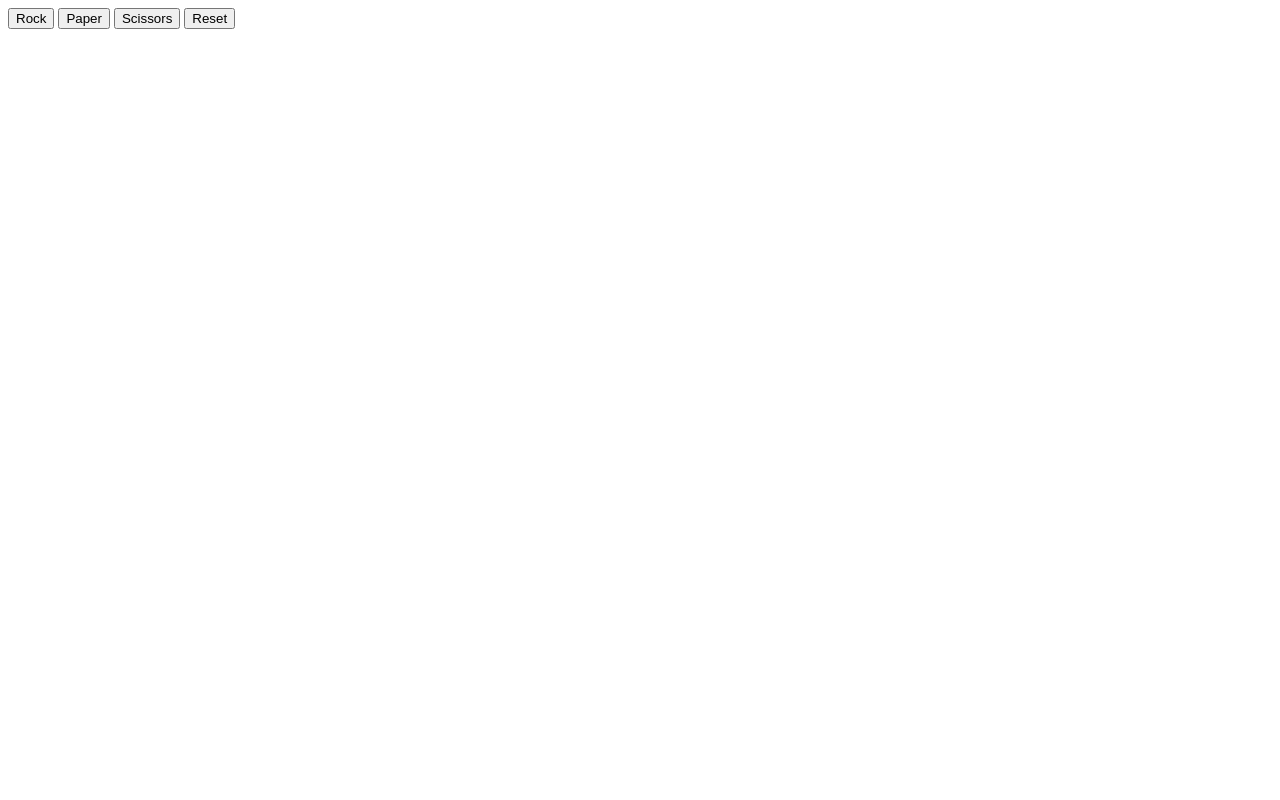
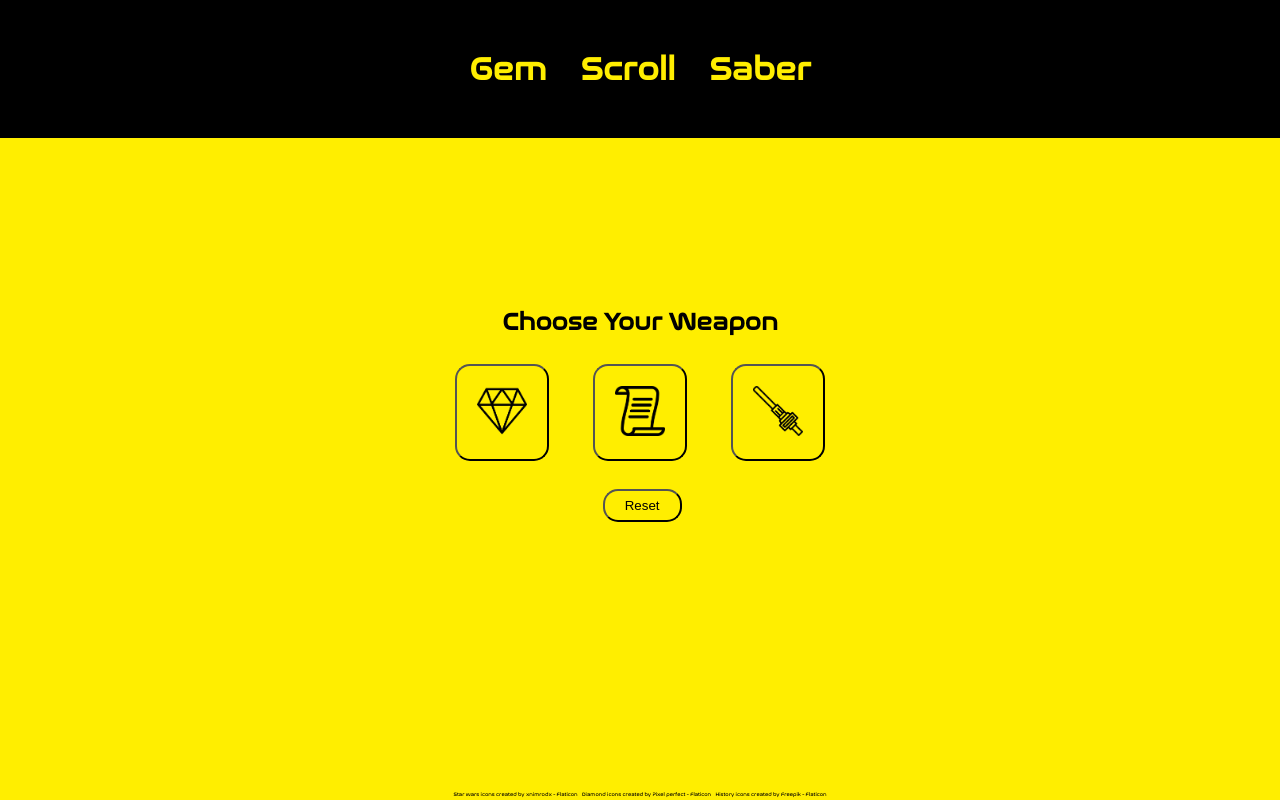
Before and after one commit to adriananin/Rock-Paper-Scissors---TOP, a plain HTML site: page index.html in a window 1280 px wide. Drawn offline with Linux system fonts and the light colour scheme.

Commit message:
Styling Added, README updated

```diff
--- a/index.html
+++ b/index.html
@@ -1,23 +1,67 @@
 <!DOCTYPE html>
 <html lang="en">
-<head>
-    <meta charset="UTF-8">
-    <meta http-equiv="X-UA-Compatible" content="IE=edge">
-    <meta name="viewport" content="width=device-width, initial-scale=1.0">
+  <head>
+    <meta charset="UTF-8" />
+    <meta http-equiv="X-UA-Compatible" content="IE=edge" />
+    <meta name="viewport" content="width=device-width, initial-scale=1.0" />
+    <link rel="stylesheet" href="styles.css" />
+    <link
+      rel="icon"
+      type="image/x-icon"
+      href="img/lightsaber-removebg-preview.png"
+    />
     <script src="index.js" defer></script>
-    <title>Rock Paper Scissors</title>
-</head>
-<body>
-    <div class="playerchoices">
-        <button id="rock" value="rock">Rock</button>
-        <button id="paper" value="paper">Paper</button>
-        <button id="scissors" value="scissors">Scissors</button>
+    <title>Gem Scroll Saber</title>
+  </head>
+  <body>
+    <div class="titles">
+      <h1>Gem &nbsp;&nbsp;&nbsp;Scroll &nbsp;&nbsp;&nbsp;Saber</h1>
+    </div>
+
+    <div class="container">
+      <div class="weapoms">
+        <h2>Choose Your Weapon</h2>
+      </div>
+      <div class="playerchoices">
+        <button id="rock" value="rock">
+          <img src="img/gemnocolor-removebg-preview.png" alt="rockbutton" />
+        </button>
+        <button id="paper" value="paper">
+          <img src="img/scrollnocolor-removebg.png" alt="paperbutton" />
+        </button>
+        <button id="scissors" value="scissors">
+          <img
+            src="img/sabernocolor-removebg-preview.png"
+            alt="scissorsbutton"
+          /></button
+        ><br />
         <button id="reset">Reset</button>
+      </div>
     </div>
     <div class="results">
-        <p id="result"></p>
+      <p id="result"></p>
     </div>
+  </body>
 
-    </div>
-</body>
+  <footer>
+    <a
+      href="https://www.flaticon.com/free-icons/star-wars"
+      title="star wars icons"
+      class="creditlink"
+      >Star wars icons created by xnimrodx - Flaticon</a
+    >
+
+    <a
+      href="https://www.flaticon.com/free-icons/diamond"
+      title="diamond icons"
+      class="creditlink"
+      >Diamond icons created by Pixel perfect - Flaticon</a
+    >
+    <a
+      href="https://www.flaticon.com/free-icons/history"
+      title="history icons"
+      class="creditlink"
+      >History icons created by Freepik - Flaticon</a
+    >
+  </footer>
 </html>
--- a/index.js
+++ b/index.js
@@ -20,10 +20,15 @@ function playGame() {
     computerChoice = getComputerChoice();
     let result = determineWinner(playerChoice, computerChoice);
     updateScore(result);
+    // displayResult(
+    //   `Round ${
+    //     round + 1
+    //   }: You chose ${playerChoice}, Computer chose ${computerChoice}.
+    //   ${result}. Score: Player: ${playerScore} vs Computer: ${computerScore}`
+    // );
     displayResult(
-      `Round ${
-        round + 1
-      }: You chose ${playerChoice}, Computer chose ${computerChoice}. ${result}. Score: Player: ${playerScore} vs Computer: ${computerScore}`
+      `R${round + 1}
+      You: ${playerScore} vs Computer: ${computerScore}`
     );
     round++;
   } else {
@@ -45,7 +50,6 @@ function getComputerChoice() {
     return "scissors";
   }
 }
-
 
 function determineWinner(playerChoice, computerChoice) {
   if (playerChoice === computerChoice) {
--- /dev/null
+++ b/styles.css
@@ -0,0 +1,74 @@
+* {
+  margin: 0;
+  padding: 0;
+}
+
+@font-face {
+  font-family: myFont;
+  src: url(fonts/nasalization-rg.otf);
+}
+body {
+  background-color: #ffee00;
+  font-family: myFont;
+}
+
+.titles {
+  background-color: black;
+  padding: 50px;
+  color: #ffee00;
+}
+h1,
+h2 {
+  text-align: center;
+}
+.container {
+  display: flex;
+  justify-content: center;
+  align-items: center;
+  margin-top: 170px;
+  gap: 8px;
+  flex-direction: column;
+}
+
+#reset {
+  margin-left: 168px;
+  margin-top: 8px;
+  padding: 7px 20px;
+}
+
+.results {
+  display: flex;
+  justify-content: center;
+  align-items: center;
+}
+
+button img {
+  width: 50px;
+  height: 50px;
+  border: none;
+  cursor: pointer;
+  background-color: #ffee00;
+}
+
+button {
+  background-color: #ffee00;
+  margin: 20px;
+  padding: 20px;
+  border-radius: 15px;
+}
+
+footer {
+  position: absolute;
+  bottom: 0;
+  width: 100%;
+  text-align: center;
+}
+
+footer a {
+  list-style: none;
+}
+.creditlink {
+  text-decoration: none;
+  color: inherit;
+  font-size: 5px;
+}
```
Also changed, not shown: fonts/Artypa-Bold.otf (added), fonts/Artypa-Light.otf (added), fonts/Artypa-Regular.otf (added), fonts/nasalization-rg.otf (added), img/gemnocolor-removebg-preview.png (added), img/lightsaber-removebg-preview.png (added), img/sabernocolor-removebg-preview.png (added), img/scrollnocolor-removebg.png (added), 3 other files.
